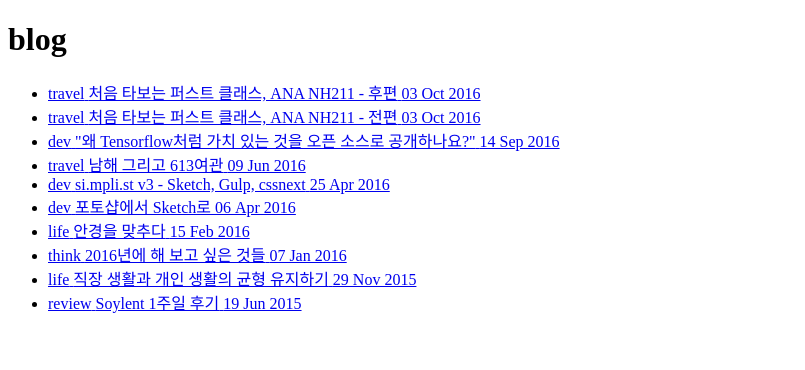
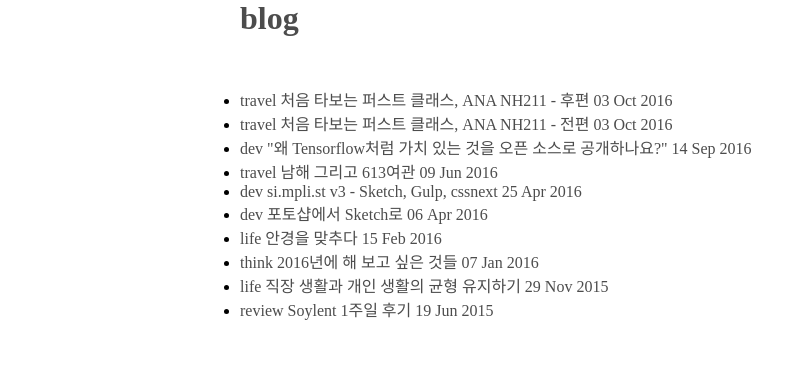
Before and after one commit to uiandwe/devblog_server, a Django app: template templates/blog/blog_list.html in a window 1280 px wide. Shown: the top 370 px of the page, without its empty margins (0-805 px from the left). Run offline with Django 3.2, Linux system fonts and the light colour scheme; the template is opened without the code that fills it, so the values that code supplies are empty.

Commit message:
add blog list css

```diff
--- /dev/null
+++ b/static/css/index.css
@@ -0,0 +1,66 @@
+*{
+    box-sizing: border-box;
+    margin: 0;
+    padding: 0;
+}
+
+body{
+    width: 100%;
+
+}
+
+a {
+    color: #4c4c4c;
+}
+a:link, a:visited  {
+    text-decoration: none;
+}
+
+
+
+
+.container{
+    margin: 0 auto;
+    width: 800px;
+}
+
+.posts{
+    margin: 50px 0;
+}
+
+.posts ul{
+    list-style-type: none;
+}
+
+.posts ul li{
+    margin: 50px 0;
+}
+
+.posts ul li span.category{
+    width :100px;
+    display: inline-block;
+}
+
+.posts ul li span.title{
+    font-size: 20px;
+}
+
+.posts .category-travel{
+
+}
+
+.posts .category-dev{
+
+}
+
+.posts .category-life{
+
+}
+
+.posts .category-think{
+
+}
+
+.posts .category-review{
+
+}
--- a/templates/blog/blog_list.html
+++ b/templates/blog/blog_list.html
@@ -3,8 +3,8 @@
 {% block content %}
 
 
-    <div  class="posts">
-       <ul>
+    <div>
+       <ul class="posts">
 
           <li class="category-travel">
               <a href="/travel/nh211-first-class-chapter2.html">
--- a/templates/layout.html
+++ b/templates/layout.html
@@ -4,6 +4,7 @@
 <head lang="en">
     <meta charset="UTF-8">
     <title></title>
+    <link rel="stylesheet" href="/static/css/index.css" type="text/css">
 </head>
 <body>
     <div class="container">
```
